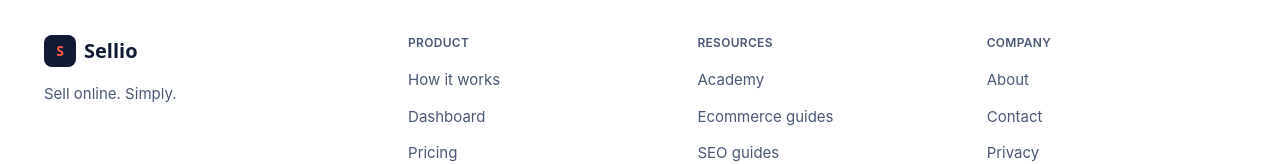
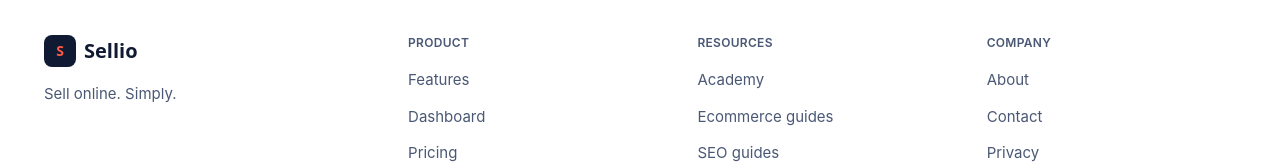
Before and after one commit to SurajRajput617/sellio, a Next.js app: page /screencasts in a window 1280 px wide. Shown: the part 3371-3535 px from the top of the page. Built offline with nearby package versions, Linux system fonts and the light colour scheme.

Commit message:
update footer

```diff
--- a/src/components/ChangelogEntry.tsx
+++ b/src/components/ChangelogEntry.tsx
@@ -1,18 +1,32 @@
-import type { ChangelogEntry as ChangelogEntryType } from "@/lib/changelog-data";
+import type {
+  ChangelogEntry as ChangelogEntryType,
+} from "../lib/changelog-data";
+
 import ChangelogTagBadge from "./ChangelogTagBadge";
 
-export default function ChangelogEntry({ entry }: { entry: ChangelogEntryType }) {
+interface ChangelogEntryProps {
+  entry: ChangelogEntryType;
+}
+
+export default function ChangelogEntry({
+  entry,
+}: ChangelogEntryProps) {
   return (
     <article className="border-b border-border py-7 first:pt-0 last:border-b-0">
       <div className="flex flex-wrap items-center gap-2.5">
         {entry.tags.map((tag) => (
           <ChangelogTagBadge key={tag} tag={tag} />
         ))}
-        <span className="text-sm font-medium text-navy-mute">{entry.date}</span>
+
+        <span className="text-sm font-medium text-navy-mute">
+          {entry.date}
+        </span>
       </div>
+
       <h3 className="mt-3 font-display text-xl font-semibold text-navy sm:text-[1.35rem]">
         {entry.title}
       </h3>
+
       <p className="mt-2.5 max-w-2xl text-[15px] leading-relaxed text-navy-mute">
         {entry.description}
       </p>
--- a/src/components/ChangelogMonthGroup.tsx
+++ b/src/components/ChangelogMonthGroup.tsx
@@ -1,19 +1,32 @@
-import type { ChangelogMonth } from "@/lib/changelog-data";
+import type { ChangelogMonth } from "../lib/changelog-data";
 import ChangelogEntry from "./ChangelogEntry";
 
-export default function ChangelogMonthGroup({ group }: { group: ChangelogMonth }) {
+interface ChangelogMonthGroupProps {
+  group: ChangelogMonth;
+}
+
+export default function ChangelogMonthGroup({
+  group,
+}: ChangelogMonthGroupProps) {
   return (
     <section id={group.slug} className="scroll-mt-28 pb-14">
       <div className="flex items-baseline justify-between border-b border-border pb-3">
-        <h2 className="font-display text-2xl font-bold text-navy">{group.month}</h2>
+        <h2 className="font-display text-2xl font-bold text-navy">
+          {group.month}
+        </h2>
+
         <span className="text-sm font-medium text-navy-mute">
-          {group.entries.length} update{group.entries.length === 1 ? "" : "s"}
+          {group.entries.length} update
+          {group.entries.length === 1 ? "" : "s"}
         </span>
       </div>
 
       <div>
         {group.entries.map((entry) => (
-          <ChangelogEntry key={entry.title} entry={entry} />
+          <ChangelogEntry
+            key={`${group.slug}-${entry.date}-${entry.title}`}
+            entry={entry}
+          />
         ))}
       </div>
     </section>
--- a/src/components/ChangelogSidebar.tsx
+++ b/src/components/ChangelogSidebar.tsx
@@ -1,6 +1,6 @@
 "use client";
 
-import { changelog } from "@/lib/changelog-data";
+import { changelog } from "../lib/changelog-data";
 
 export default function ChangelogSidebar() {
   return (
--- a/src/components/Footer.tsx
+++ b/src/components/Footer.tsx
@@ -4,7 +4,7 @@ const columns = [
   {
     title: "Product",
     links: [
-      { label: "How it works", href: "#how-it-works" },
+      { label: "Features", href: "#how-it-works" },
       { label: "Dashboard", href: "#dashboard" },
       { label: "Pricing", href: "#pricing" },
       { label: "What's included", href: "#everything" },
```
